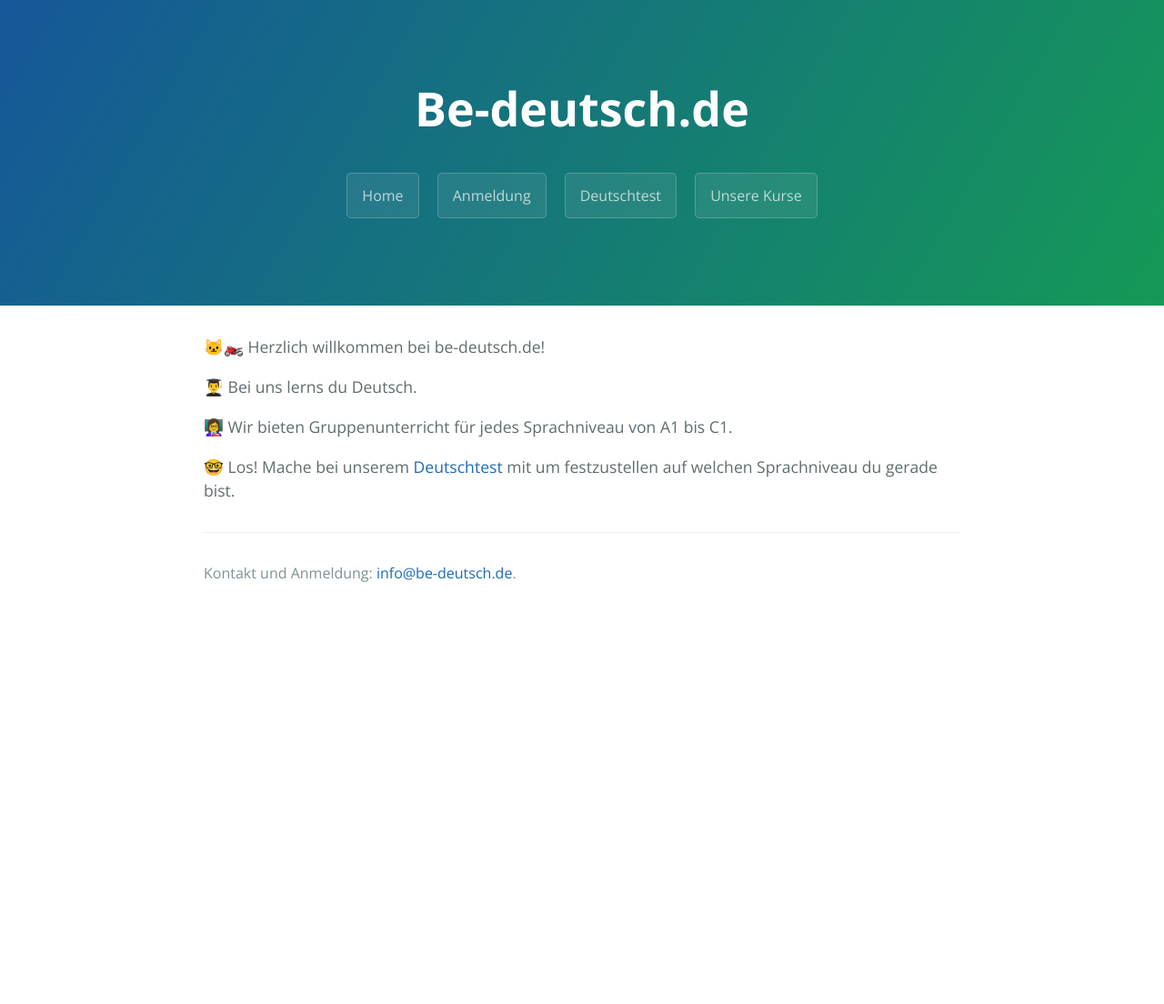
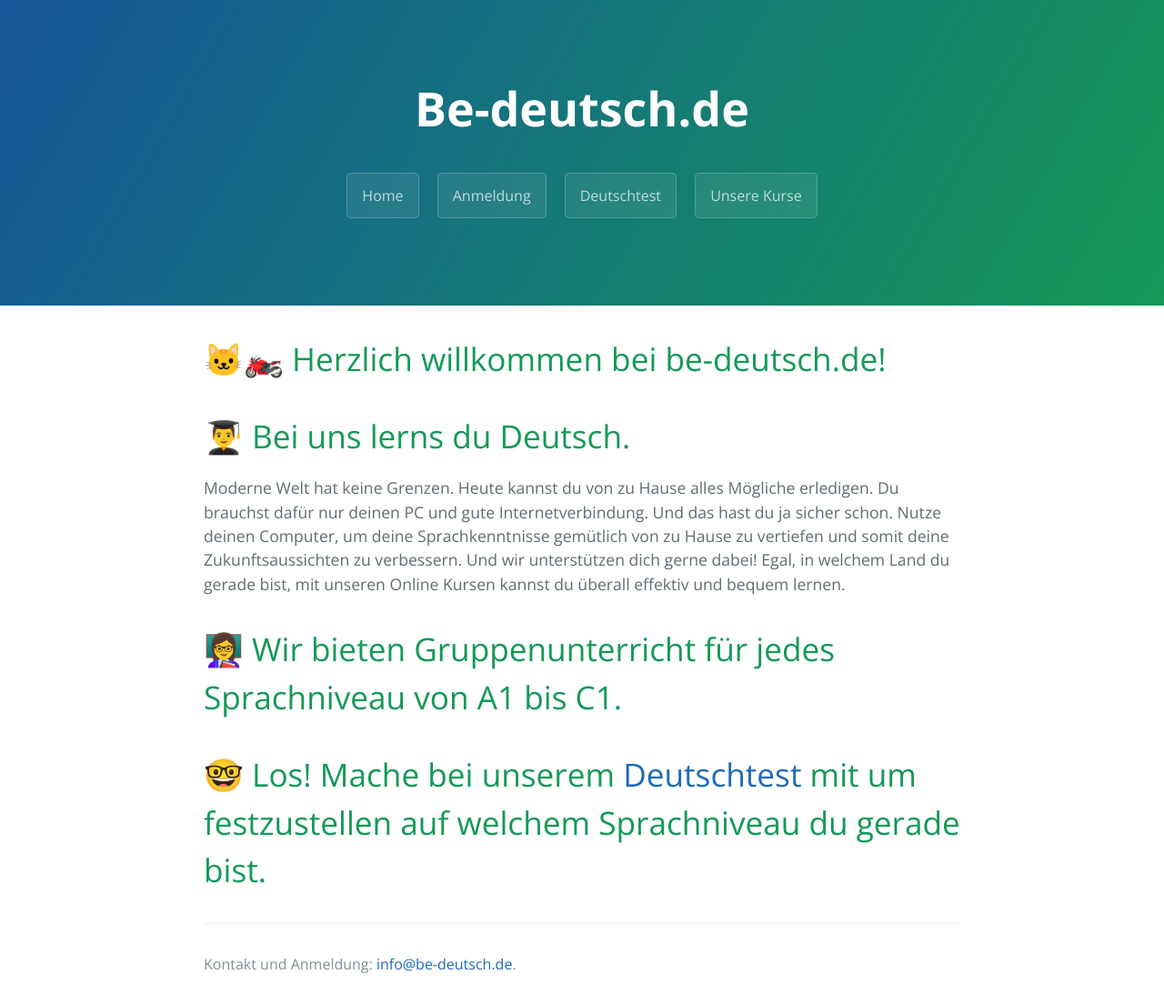
Before and after one commit to vedmin/be-deutsch, a Jekyll site: the page built from index.markdown, in a window 1280 px wide. Shown: the whole page at 91% size. Built offline with Jekyll 4.4.1, drawn with Linux system fonts in a browser that asks for light colours; our own code applies the rules of GitHub Pages for plain Markdown files; before the commit the page ends 900 px from its top, so only the background shows below that.

Commit message:
rename, typos, new text

```diff
--- a/Anmeldun.markdown
+++ b/Anmeldung.markdown
@@ -5,8 +5,7 @@ permalink: /Anmeldung/
 ---
 
 <h1>Anmeldung</h1>
-<p>Melde dich für ein Kurs an.</p>
-<!--p>Please fill in this form to create an account.</p-->
+<p>Melde dich für einen Kurs oder Einzelunterricht an.</p>
 <hr>
 
 <p style="text-align:center">
--- a/B1_Deutschtest.markdown
+++ b/B1_Deutschtest.markdown
@@ -6,7 +6,8 @@ permalink: /Deutschtest/B1_Deutschtest/
 
 Teste dein Deutsch! 👩‍🎓👨‍🎓
 
-Mit B1 kann man sich schon frei Unterhalten.
+Mit B1 kann man sich schon frei Unterhalten. 👍
+B1 wird für die Bewerbung an einer deutschen Universität benötigt.
 
 
 <p style="text-align:center">
--- a/B2_Deutschtest.markdown
+++ b/B2_Deutschtest.markdown
@@ -6,7 +6,7 @@ permalink: /Deutschtest/B2_Deutschtest/
 
 Teste dein Deutsch! 👩‍🎓👨‍🎓
 
-B2 ist Dein Ziel, falls Du in Deutschland Studieren möchtest. 💪
+B2 wird gefragt, wenn du eine Arbeitsstelle in Deutschland suchst.💪
 
 
 <p style="text-align:center">
--- a/C1_Deutschtest.markdown
+++ b/C1_Deutschtest.markdown
@@ -6,8 +6,8 @@ permalink: /Deutschtest/C1_Deutschtest/
 
 Teste dein Deutsch! 👩‍🎓👨‍🎓
 
-C1 ist die Stufe von Göthe und Schiller, damit kannst Du ein klassisches Roman schreiben! 🐱‍🏍
-
+C1 ist das Neveau von Goethe und Schiller, damit kannst Du einen klassischen Roman schreiben! 🐱‍🏍
+Das Niveau ist eine Voraussetzung für das Studium in Deutschland.
 
 <p style="text-align:center">
     <iframe src="https://docs.google.com/forms/d/e/1FAIpQLSdyLblgMZVJKU6clnqkz7vaKCjqOqpJO01oqarlQ2Lf8o3--w/viewform?embedded=true" title="C1 Deutschtest" scrolling="no" width="100%" height="4635">Wird geladen…</iframe>
--- a/deutschtest.markdown
+++ b/deutschtest.markdown
@@ -8,7 +8,7 @@ Teste dein Deutsch! 👩‍🎓👨‍🎓
 
 Diese Tests geben dir eine erste Orientierung, wie gut deine Deutschkenntnisse sind.
 
-Klicke auf ein Test um herauszufinden, auf welchem Niveau du gerade bist, und welcher Sprachkurs für dich optimal ist.
+Klicke auf einen Test um herauszufinden, auf welchem Niveau du gerade bist, und welcher Sprachkurs für dich optimal ist.
 
 
 <div class="btn-group" style="text-align:center">
--- a/index.markdown
+++ b/index.markdown
@@ -5,13 +5,13 @@
 layout: home
 ---
 
-🐱‍🏍 Herzlich willkommen bei be-deutsch.de!
+# 🐱‍🏍 Herzlich willkommen bei be-deutsch.de!
 
-👨‍🎓 Bei uns lerns du Deutsch.
-
-👩‍🏫 Wir bieten Gruppenunterricht für jedes Sprachniveau von A1 bis C1.
-
-🤓 Los! Mache bei unserem <a href="{{ site.baseurl }}\Deutschtest">Deutschtest</a> mit um festzustellen auf welchen Sprachniveau du gerade bist.
+# 👨‍🎓 Bei uns lerns du Deutsch.
 
 
-<!--Moderne Welt hat keine Grenzen. Heute kannst du von zu Hause alles Mögliche erledigen. Du brauchst dafür nur deinen PC und gute Internetverbindung. Und das hast du ja sicher schon.  Nutze deinen Computer, um deine Sprachkenntnisse gemütlich von zu Hause zu vertiefen und somit deine Zukunftsaussichten zu verbessern. Und wir unterstützen dich gerne dabei! Egal, in welchem Land du gerade bist, mit unseren Online Kursen kannst du überall effektiv und bequem lernen.-->
+Moderne Welt hat keine Grenzen. Heute kannst du von zu Hause alles Mögliche erledigen. Du brauchst dafür nur deinen PC und gute Internetverbindung. Und das hast du ja sicher schon.  Nutze deinen Computer, um deine Sprachkenntnisse gemütlich von zu Hause zu vertiefen und somit deine Zukunftsaussichten zu verbessern. Und wir unterstützen dich gerne dabei! Egal, in welchem Land du gerade bist, mit unseren Online Kursen kannst du überall effektiv und bequem lernen.
+
+# 👩‍🏫 Wir bieten Gruppenunterricht für jedes Sprachniveau von A1 bis C1.
+
+# 🤓 Los! Mache bei unserem <a href="{{ site.baseurl }}\Deutschtest">Deutschtest</a> mit um festzustellen auf welchem Sprachniveau du gerade bist.
```
Also changed, not shown: 1 other file.
